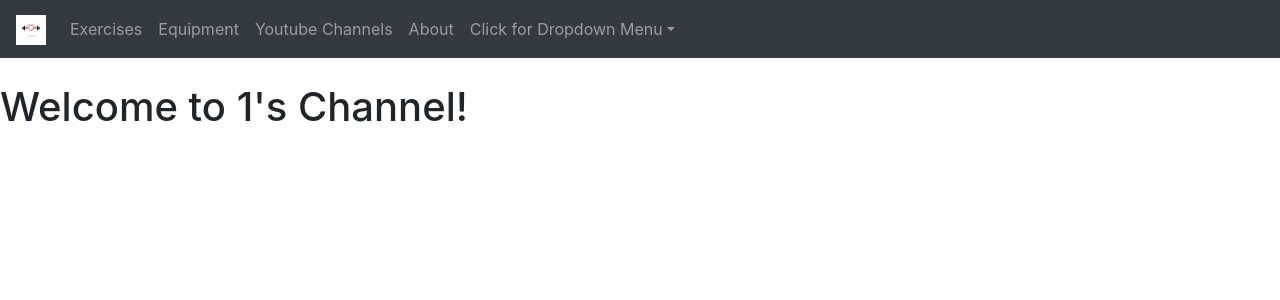
After one commit to wuhoo16/fithub-website, a Flask app: page /channels/1 in a window 1280 px wide. The commit adds this page. Shown: the top 300 px of the page. Run offline with Flask 2, Linux system fonts and the light colour scheme; some libraries are stand-ins or nearby versions.

Commit message:
Integrate the model pages into one flask framework, combine API helper methods into one python file. Tested locally
- Base html page defined with a navbar routing to the different model pages
- Model html page for channels is done (with 9 instances)
- Model html page for exercises is done but not formatted/cleaned
- All flask routing has been setup and tested locally on the webpage

TODO
- Add in Christopher's equipment API methods + html page
- Add in Kaylee's homepage HTML
- Add in about page HTML
- 5 Github stories and project report

```diff
--- a/app.py
+++ b/app.py
@@ -1,8 +1,12 @@
 import os
+import json
+import requests
 import pprint as pp
 
 from googleapiclient.discovery import build
-from flask import Flask, render_template, request
+from flask import Flask, render_template, url_for, request, redirect
+from collections import defaultdict
+from math import ceil
 
 
 class Channel:
@@ -14,8 +18,19 @@ class Channel:
         self.viewCount = statisticsDict['viewCount']
         self.videoCount = statisticsDict['videoCount']
 
+class Exercise:
+    def __init__(self, name, description, category, muscles, muscles_secondary, equipment, images, comments):
+        self.name = name
+        self.description = description
+        self.category = category
+        self.muscles = muscles
+        self.muscles_secondary = muscles_secondary
+        self.equipment = equipment
+        self.images = images
+        self.comments = comments
 
-def get_youtube_channels(youtubeClient, searchTerm, part="snippet", maxResults=5):
+
+def get_youtube_channels(youtubeClient, searchTerm, part="snippet", maxResults=3):
     """
     Call the Youtube Data API with youtube client and search term to return an array of Channel resources. Each channel resource is modeled in the
     JSON response as a dictionary with 'etag', 'id', 'kind', and 'snippet' keys. The 'snippet' key --> dictionary with 'channelID',
@@ -24,7 +39,7 @@ def get_youtube_channels(youtubeClient, searchTerm, part="snippet", maxResults=5
     :param youtubeClient: Google api client for Youtube that is expected to already be built/authenticated.
     :param searchTerm: The query search term to pass to the youtube search().list API
     :param part: The type of attribute to return. Set to "snippet" by default
-    :param maxResults: The max number of results to return. Set to 5 by default
+    :param maxResults: The max number of results to return. Set to 3 by default
     :return: Array of Channel resources that are returned from querying the searchTerm
     """
     channelSearchRequest = youtubeClient.search().list(
@@ -50,14 +65,108 @@ def get_channel_statistics(youtubeClient, channelID):
     return getChannelStatisticsRequest.execute()['items'][0]['statistics']
 
 
+def get_json(url, data, headers):
+    response = requests.get(url=url, data=data, headers=headers)
+    return response.json()
+
+
+def get_exercises():
+    exerciseArray = []
+
+    root_URL = 'https://wger.de/api/v2/'  # add &status=2 to only get approved exercises
+    data = '{"key": "value"}'
+    headers = {'Accept': 'application/json'}
+    response = requests.get(url=root_URL, data=data, headers=headers)
+    response_data = response.json()
+
+    # exercise_URL = response_data["exercise"]
+    # exercise_URL = 'https://wger.de/api/v2/exercise/?limit=100'
+    exercise_URL = 'https://wger.de/api/v2/exercise/?limit=224&status=2&language=2'  # english, approved exercises: total 224
+    category_URL = response_data["exercisecategory"]
+    muscle_URL = response_data["muscle"]
+    equipment_URL = response_data["equipment"]
+    # image_URL = response_data["exerciseimage"]
+    image_URL = 'https://wger.de/api/v2/exerciseimage/?limit=204'
+    # comment_URL = response_data["exercisecomment"]
+    comment_URL = 'https://wger.de/api/v2/exercisecomment/?limit=113'
+
+    exercise_data = get_json(exercise_URL, data, headers)
+    category_data = get_json(category_URL, data, headers)
+    muscle_data = get_json(muscle_URL, data, headers)
+    equipment_data = get_json(equipment_URL, data, headers)
+    image_data = get_json(image_URL, data, headers)
+    comment_data = get_json(comment_URL, data, headers)
+
+    nextURL = exercise_data["next"]
+    results = exercise_data["results"]
+    for x in results:
+        exerciseID = x["id"]
+
+        # get category name using ID
+        categoryID = x["category"]
+        categoryResults = category_data["results"]
+        categoryName = ""
+        for result in categoryResults:
+            if result["id"] == categoryID:
+                categoryName = result["name"]
+                break
+
+        # get muscle name using ID
+        musclesList = []
+        muscles = x["muscles"]
+        muscleResults = muscle_data["results"]  # put this line in the get_json function
+        for m in muscles:
+            for result in muscleResults:
+                if result["id"] == m:
+                    musclesList.append(result["name"])  # do we want "is_front" ?
+
+        # get secondary muscle name using ID
+        sec_musclesList = []
+        sec_muscles = x["muscles_secondary"]
+        for m2 in sec_muscles:
+            for result in muscleResults:
+                if result["id"] == m2:
+                    sec_musclesList.append(result["name"])  # do we want "is_front" ?
+
+        # get equipment name using ID
+        equipment_list = []
+        equipment = x["equipment"]
+        equip_results = equipment_data["results"]
+        for e in equipment:
+            for result in equip_results:
+                if result["id"] == e:
+                    equipment_list.append(result["name"])
+
+        # get image URL using exercise # (if exists) -----> need to go through all exercise images list *********
+        images = []  # list of image URLs --------> save image in db instead of going to website?
+        image_results = image_data["results"]
+        for result in image_results:
+            if result["exercise"] == exerciseID:
+                images.append(result["image"])
+
+        # get exercise comment using exercise # (if exists)
+        comments = []  # list of image URLs --------> save image in db instead of going to website?
+        comment_results = comment_data["results"]
+        for result in comment_results:
+            if result["exercise"] == exerciseID:
+                comments.append(result["comment"])
+
+        exercise = Exercise(x["name"], x["description"], categoryName, musclesList, sec_musclesList, equipment_list,
+                            images, comments)
+        exerciseArray.append(exercise)
+        # pp(exercise)
+    return exerciseArray
+
+
 def setup():
     """
     This method should make all the API calls, parse the JSON responses, and return an array of Channel objects to use for Flask.
-    :return: array of Channel objects TODO, we can change this to a dict of excercise --> array of Channel objects when we scale up
+    :return: array of Channel objects
+    TODO: Eventually we just need to populate a MongoDB database by calling setup() once when we decide on which API responses and channels to keep.
     """
     # We will initially store Channel objects in arrays. Can later store in a MongoDB cluster for Phase II.
-    searchTermsArray = ['bicep curl', 'back squat', 'deadlift', 'pull-ups', 'military-press', 'treadmill run']
-    bicepCurlChannelArray = []
+    searchTermsArray = ['bicep curl', 'back squat', 'pull-ups']
+    channelArray = []
 
     # Disable OAuthlib's HTTPS verification when running locally.
     # *DO NOT* leave this option enabled in production.
@@ -66,28 +175,72 @@ def setup():
     # Build the API client to access Youtube Data V3 API
     api_service_name = "youtube"
     api_version = "v3"
-    DEVELOPER_KEY = "AIzaSyBE-YXbak2UQlYM3hnKuiGoxxlt9VALgCk"
+    # DEVELOPER_KEY = "AIzaSyBE-YXbak2UQlYM3hnKuiGoxxlt9VALgCk"
+    DEVELOPER_KEY = 'AIzaSyB_ga1HNh1X3pdONl6VaxQHlgLkFnEC2fk'
     youtube = build(
         api_service_name, api_version, developerKey=DEVELOPER_KEY)
 
     # Call helper methods to initialize Channel arrays
     for item in get_youtube_channels(youtube, 'bicep curl'):
-        bicepCurlChannelArray.append(Channel(item['snippet'], get_channel_statistics(youtube, item['snippet']['channelId'])))
+        channelArray.append(Channel(item['snippet'], get_channel_statistics(youtube, item['snippet']['channelId'])))
+
+    for item in get_youtube_channels(youtube, 'squats'):
+        channelArray.append(Channel(item['snippet'], get_channel_statistics(youtube, item['snippet']['channelId'])))
+
+    for item in get_youtube_channels(youtube, 'deadlift workout'):
+        channelArray.append(Channel(item['snippet'], get_channel_statistics(youtube, item['snippet']['channelId'])))
 
     # Verify our array has been populated with Channel objects
-    # for channel in bicepCurlChannelArray:
+    # for channel in channelArray :
     #     print(channel.name)
-    return bicepCurlChannelArray
+    return channelArray
 
 
 # After initializing our arrays with data from the Youtube API calls, we setup our flask infrastructure
 app = Flask("__name__")
 
 
-@app.route("/")
+# homepage
+@app.route("/", methods=['GET'])
 def index():
+    return render_template('homepage.html')
+
+
+# channels model page
+@app.route("/exercises", methods=['GET'])
+def exercises():
+    exercisesArray = get_exercises()
+    return render_template('exercises.html', exercisesArray=exercisesArray)
+
+
+# equipment model page <TODO: GET THE PYTHON API METHOD AND HTML FILE FROM CHRISTOPHER's branch>
+@app.route("/equipment", methods=['GET'])
+def equipments():
+    # equipmentArray = get_equipments()
+    # return render_template('equipments.html', equipmentArray=equipmentArray)
+    return render_template('equipments.html')
+
+
+# channels model page
+@app.route("/channels", methods=['GET'])
+def channels():
     channelArray = setup()
-    return render_template('channelModel.html', channelArray=channelArray)
+    return render_template('channels.html', channelArray=channelArray)
+
+
+# about page
+@app.route("/about", methods=['GET'])
+def about():
+    channelArray = setup()
+    return render_template('about.html', channelArray=channelArray)
+
+
+# All view methods for instance pages are defined below:
+# ======================================================================================================
+# channel instance pages
+@app.route("/channels/<string:channelName>", methods=['GET'])
+def channels_instance(channelName):
+    return render_template('channelsInstance.html', channelName=channelName)
 
 
 if __name__ == "__main__":
--- a/static/base.css
+++ b/static/base.css
@@ -0,0 +1,8 @@
+#modelGrid .row .col-md-4 {
+    outline: 2px solid black;
+    align-content: center;
+}
+
+#modelGrid .row .col-md-4 a {
+    color: darkblue;
+}
--- a/templates/base.html
+++ b/templates/base.html
@@ -8,10 +8,42 @@
     <script src="https://cdnjs.cloudflare.com/ajax/libs/popper.js/1.16.0/umd/popper.min.js"></script>
     <script src="https://maxcdn.bootstrapcdn.com/bootstrap/4.5.2/js/bootstrap.min.js"></script>
     <link rel="stylesheet" type="text/css" href="/static/base.css">
-    <title>Base template for IMDB Webpages</title>
     {% block head %} {% endblock %}
 </head>
 <body>
+    <nav class="navbar navbar-expand-sm bg-dark navbar-dark" style="margin-bottom: 25px">
+        <button class="navbar-toggler" type="button" data-toggle="collapse" data-target="#collapsibleNavbar">
+            <span class="navbar-toggler-icon"></span>
+        </button>
+        <a class="navbar-brand" href="/">
+            <img src="/static/barbellLogo.jpg" alt="Barbell Logo" style="width: 30px; height: 30px">
+        </a>
+        <div class="collapse navbar-collapse" id="collapsibleNavbar">
+            <ul class="navbar-nav">
+                <li class="nav-item">
+                    <a class="nav-link" href="{{ url_for('exercises') }}">Exercises</a>
+                </li>
+                <!-- TODO: CHANGE THIS TO url_for('equipments') ONCE CHRISTOPER FINISHES EQUIPMENT MODEL PAGE -->
+                <li class="nav-item">
+                    <a class="nav-link" href="{{ url_for('equipments') }}">Equipment</a>
+                </li>
+                <li class="nav-item">
+                    <a class="nav-link" href="{{ url_for('channels') }}">Youtube Channels</a>
+                </li>
+                <li class="nav-item">
+                    <a class="nav-link" href="/about">About</a>
+                </li>
+                <li class="nav-item-dropdown">
+                    <a class="nav-link dropdown-toggle" href="#" id="navbardrop" data-toggle="dropdown">Click for Dropdown Menu</a>
+                    <div class="dropdown-menu">
+                        <a class="dropdown-item" href="#">Dropdown Item 1</a>
+                        <a class="dropdown-item" href="#">Dropdown Item 2</a>
+                        <a class="dropdown-item" href="#">Dropdown Item 3</a>
+                    </div>
+                </li>
+            </ul>
+        </div>
+    </nav>
     {% block body %} {% endblock %}
 </body>
 </html>
--- /dev/null
+++ b/templates/channelsInstance.html
@@ -0,0 +1,10 @@
+{% extends 'base.html' %}
+
+{% block head %}
+    <title>Channel Instance Page</title>
+{% endblock %}
+
+
+{% block body %}
+    <h1> Welcome to {{ channelName }}'s Channel!</h1>
+{% endblock %}
```
Also changed, not shown: googleShoppingAPI.py (deleted, +0 -15 lines), templates/about.html (added, +8 -0 lines), templates/channels.html (added, +94 -0 lines), templates/equipments.html (added, +8 -0 lines), templates/exercises.html (added, +26 -0 lines), templates/homepage.html (added, +9 -0 lines).
